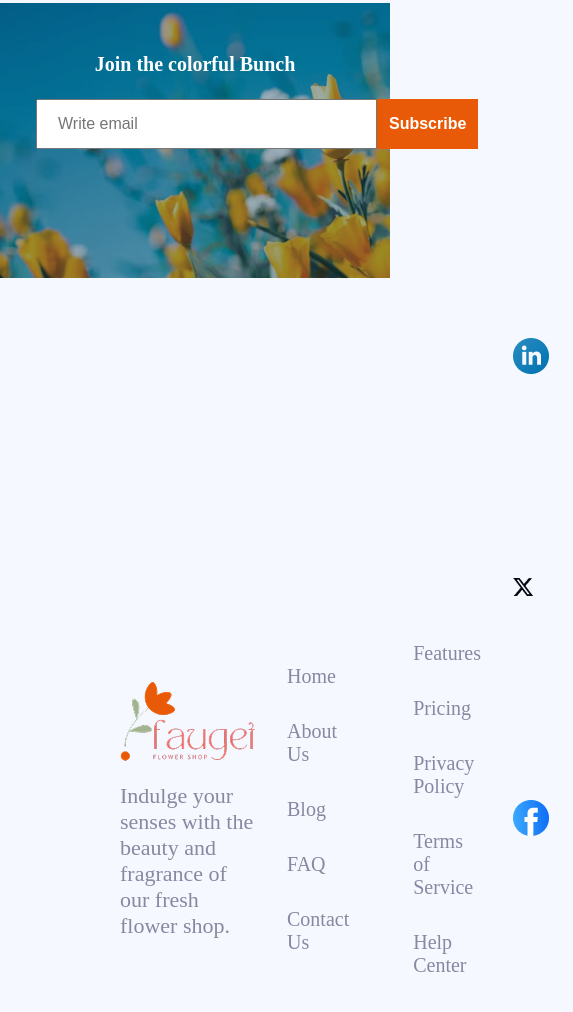
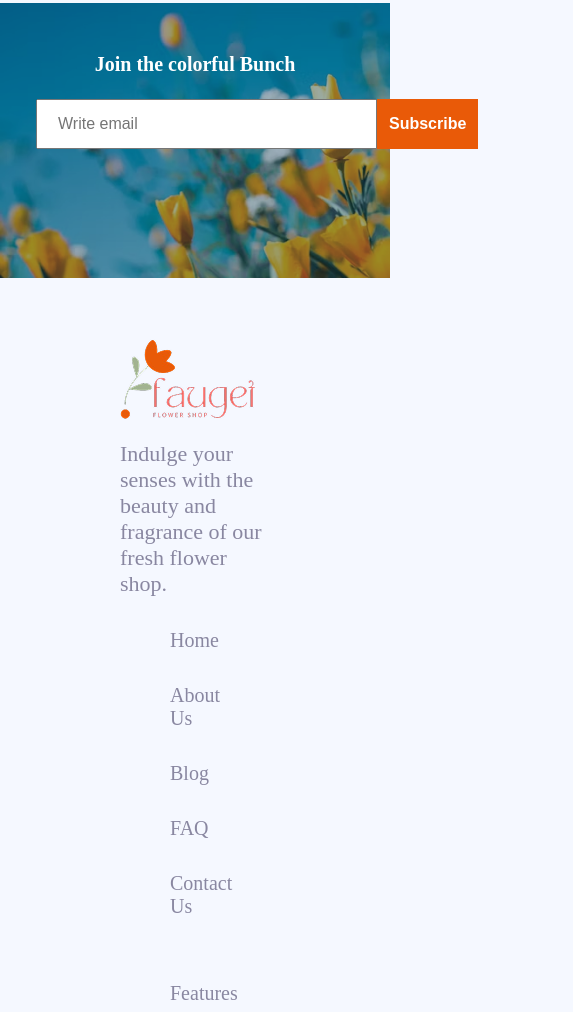
Before and after one commit to mehedi62abF/ph-assignment-02, a plain HTML site: page index.html in a window 390 px wide. Shown: the part 5586-6598 px from the top of the page, 573 px wide, since content can reach past the window. Drawn offline with Linux system fonts and the light colour scheme.

Commit message:
responsive provlem done

```diff
--- a/styles.css
+++ b/styles.css
@@ -393,6 +393,9 @@
     font-size: 14px;
     margin-bottom: 20px;
   }
+  .plants-lover-parent img {
+    width: 100%;
+  }
   /* latest deal  */
   .latest-deal-content h1 {
     font-size: 24px;
@@ -464,4 +467,22 @@
     font-size: 16px;
     font-weight: 600;
   }
+  /* Footer  */
+  .footer-parent {
+    flex-direction: column;
+
+    /* text-align: left; */
+  }
+  .footer-menu-1 ul li,
+  .footer-menu-2 ul li {
+    list-style: none;
+    font-size: 20px;
+    margin: 32px;
+    margin-left: 50px;
+    text-align: left;
+    color: #8987a1;
+  }
+  .footer-content {
+    max-width: 100%;
+  }
 }
```
